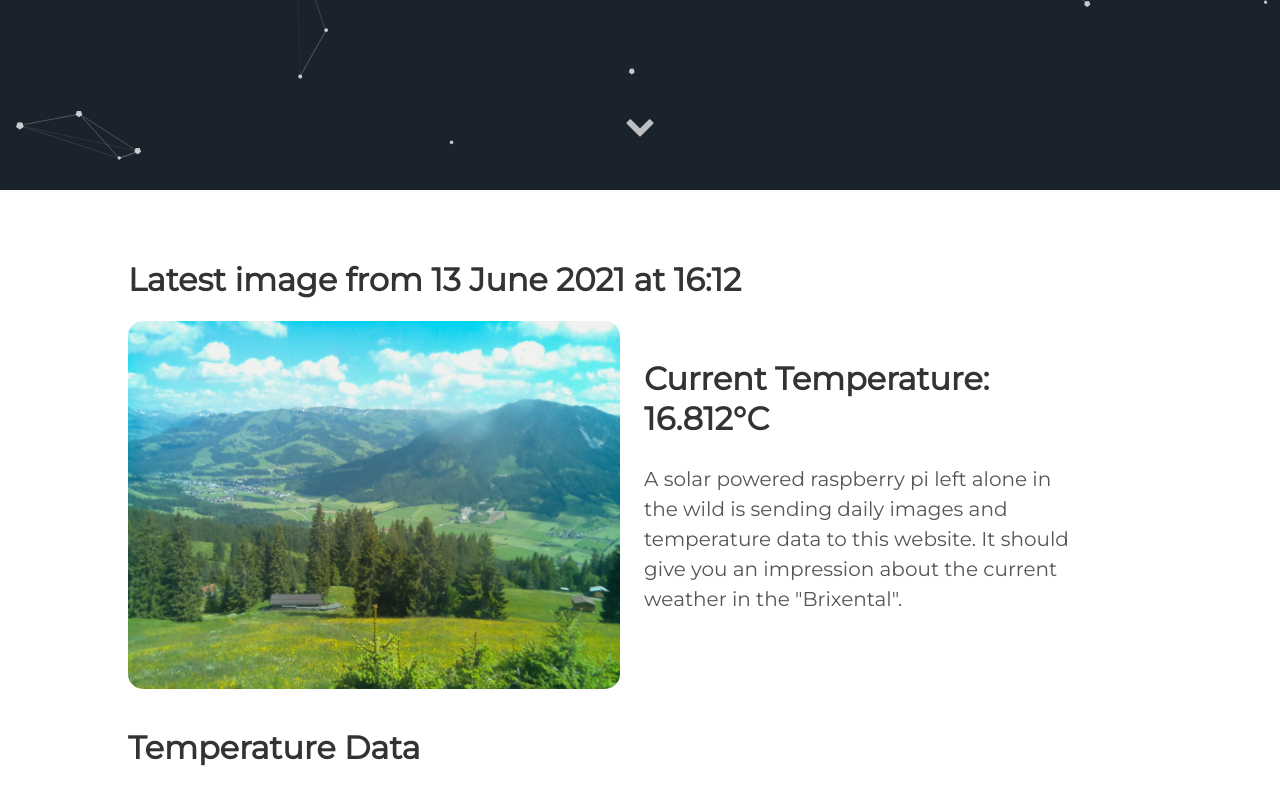
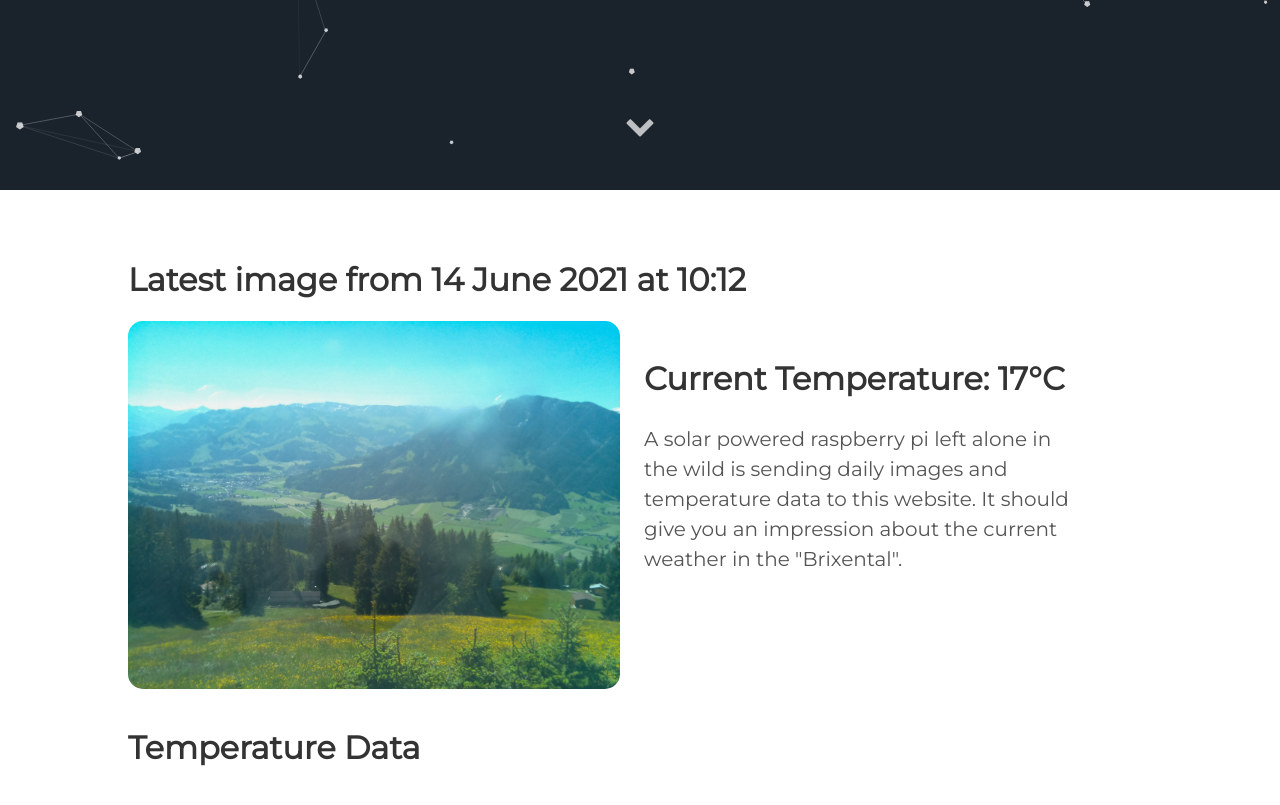
Before and after one commit to vektorious/vektorious.github.io, a Jekyll site: the page built from resources/huette.md, in a window 1280 px wide and 900 px high, scrolled down 710 px. Shown: the top 805 px of the window. Built offline with Jekyll 4.4.1, drawn with Linux system fonts in a browser that asks for light colours.

Commit message:
I'm a bot beep boop

```diff
--- a/resources/huette.md
+++ b/resources/huette.md
@@ -6,13 +6,13 @@ image: '/assets/img/'
 description: 'Live image from the Austrian alps'
 twitter_text: ' '
 ---
-## Latest image from 13 June 2021 at 16:12
+## Latest image from 14 June 2021 at 10:12
 <div class="huette">
   <div class="huette-image">
     <img src="{{ "/assets/img/huette.jpg" | prepend: site.baseurl }}">
   </div>
   <div class="huette-text">
-        <h2>Current Temperature: 16.812°C</h2>
+        <h2>Current Temperature: 17°C</h2>
         <p>A solar powered raspberry pi left alone in the wild is sending daily images and temperature data to this website. It should give you an impression about the current weather in the "Brixental".</p>
 
   </div>
```
Also changed, not shown: rpi-script/2021-06-14_101100.txt (renamed from rpi-script/2021-06-13_161101.txt, +5 -5 lines), rpi-script/huette.md (+2 -2 lines), assets/img/huette.jpg, assets/img/temp_plot.png, rpi-script/temp_plot.png, 1 other file.
